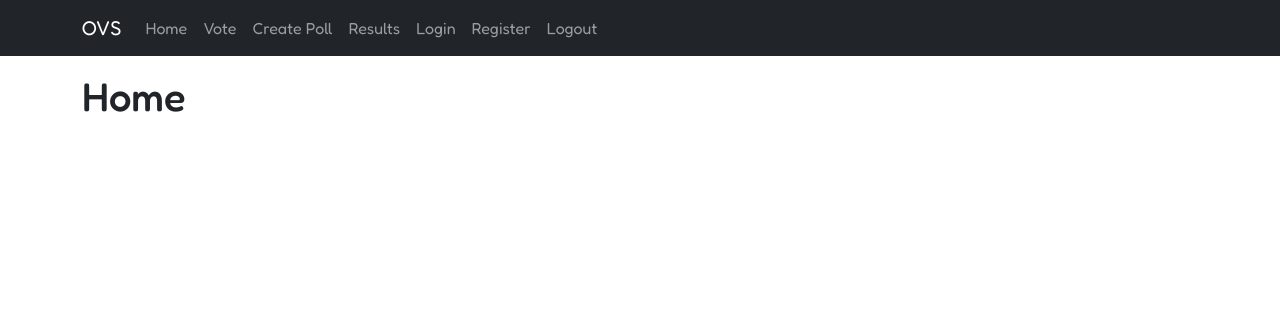
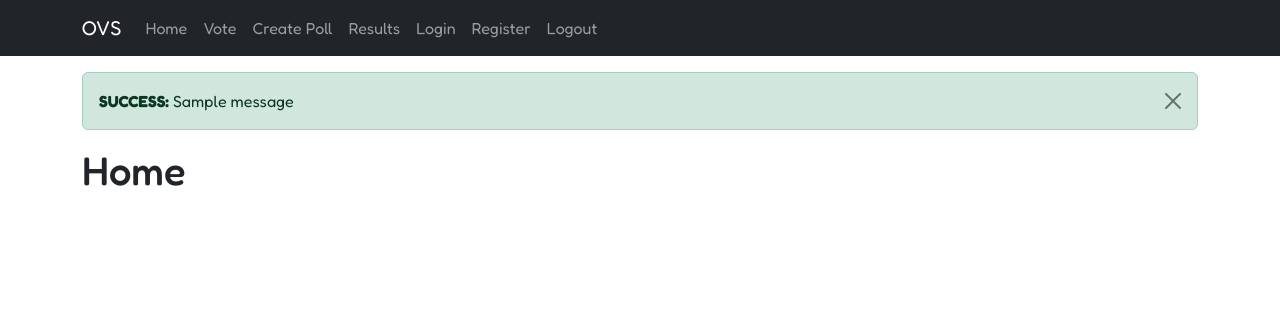
Before and after one commit to whdev36/flask-voting-system, a Flask app: page / in a window 1280 px wide. Shown: the top 316 px of the page. Run offline with Flask 3, Linux system fonts and the light colour scheme; tables that the repository leaves empty hold one stand-in row (values such as "Sample post"); one stand-in notice (Sample message) is shown; some libraries are stand-ins or nearby versions.

Commit message:
messages

```diff
--- a/app/templates/base.html
+++ b/app/templates/base.html
@@ -18,6 +18,15 @@
 	{% include 'navbar.html' %}
 	<!-- Container -->
 	<div class="container my-3">
+		<!-- Messages -->
+		{% with messages = get_flashed_messages(with_categories=true) %}
+			{% for category, message in messages %}
+				<div class="alert alert-{{ category }} alert-dismissible fade show" role="alert">
+					<strong>{{ category|upper }}:</strong> {{ message }}
+					<button class="btn-close" type="button" data-bs-dismiss="alert"></button>
+				</div>
+			{% endfor %}
+		{% endwith %}
 		{% block content %}{% endblock %}
 	</div>
 	<script type="text/javascript" src="{{ url_for('static', filename='bootstrap.bundle.js') }}"></script>
```
